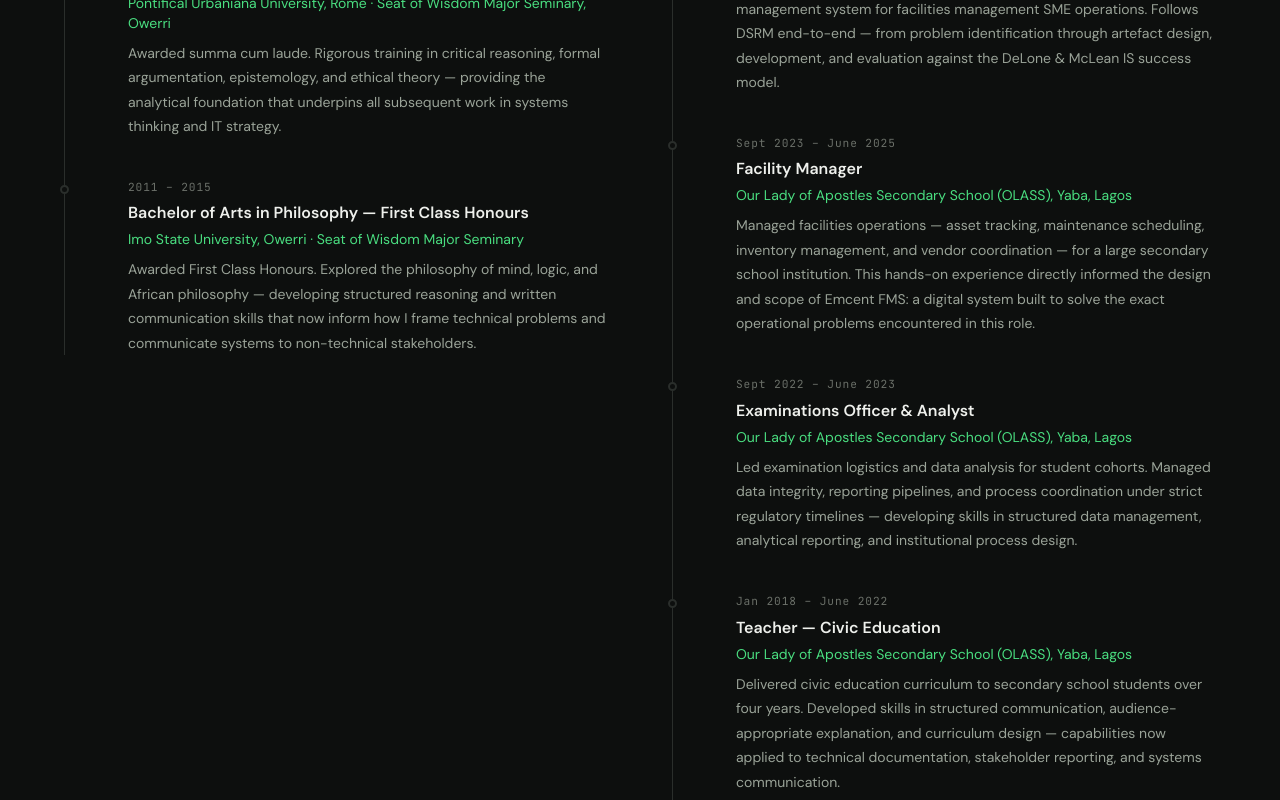
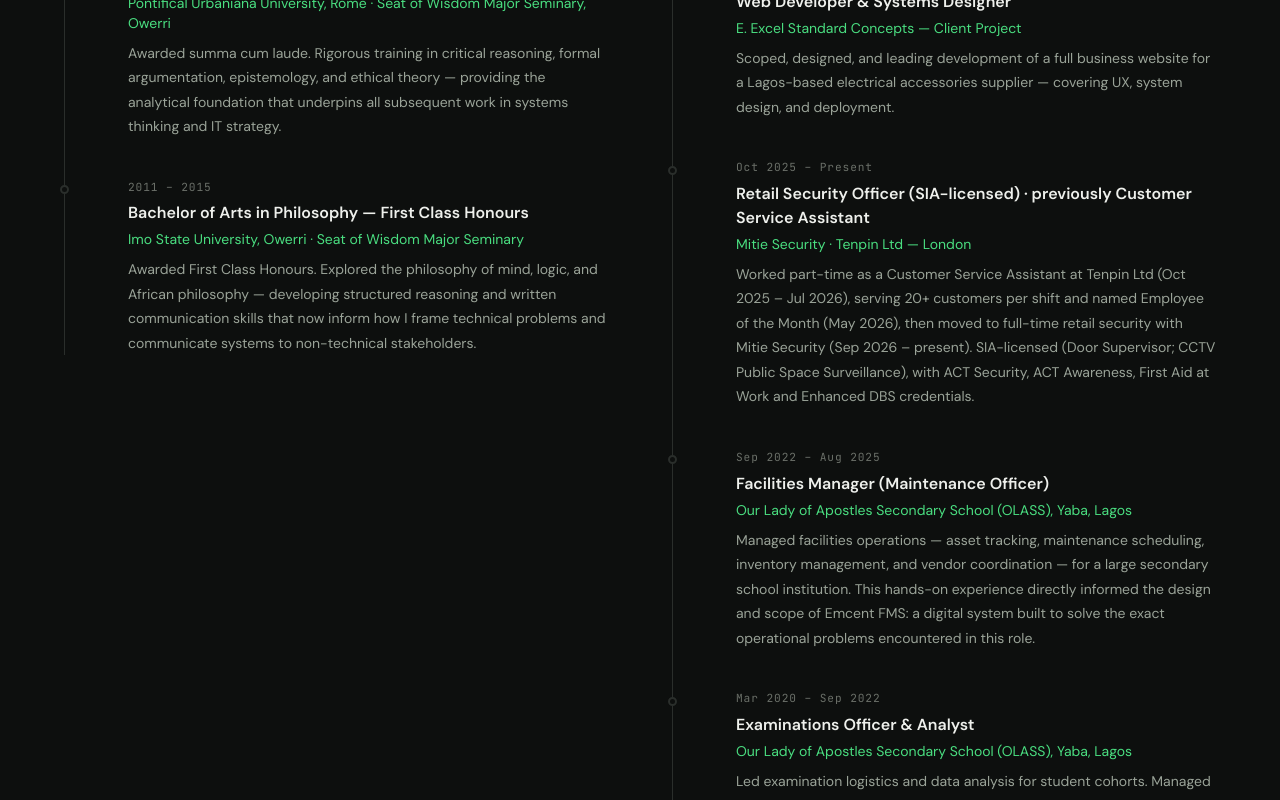
Before and after one commit to CodeEmcent/emcent-portfolio, a React (Vite) app: page / in a window 1280 px wide. Shown: the part 7020-7820 px from the top of the page. Built offline with nearby package versions, Linux system fonts and the light colour scheme.

Commit message:
content: update experience timeline with corrected OLASS dates
- Corrected OLASS role dates; noted overlapping internal promotions
- Added Retail Security Officer / Customer Service entry
- Updated dissertation entry to reflect the deployed platform

Refs #35

```diff
--- a/src/data/index.js
+++ b/src/data/index.js
@@ -275,7 +275,13 @@ export const experience = {
       desc: 'Awarded First Class Honours. Explored the philosophy of mind, logic, and African philosophy — developing structured reasoning and written communication skills that now inform how I frame technical problems and communicate systems to non-technical stakeholders.',
     },
   ],
-  work: [
+    work: [
+    {
+      period: '2025 – 2026',
+      title: 'Lead Developer & Researcher',
+      org: 'Emcent Facilities Management System — MSc Dissertation',
+      desc: 'Designed, built and deployed a production multi-tenant facility management platform (React, Django REST Framework, PostgreSQL, Django Channels) with seven-role access control, audit logging and real-time notifications. Followed Design Science Research Methodology end-to-end, from problem identification through artefact design and development to evaluation.',
+    },
     {
       period: '2026 — In Progress',
       title: 'Web Developer & Systems Designer',
@@ -283,28 +289,28 @@ export const experience = {
       desc: 'Scoped, designed, and leading development of a full business website for a Lagos-based electrical accessories supplier — covering UX, system design, and deployment.',
     },
     {
-      period: 'Sept 2025 – Present',
-      title: 'Lead Developer & Researcher',
-      org: 'Emcent Facilities Management System — MSc Dissertation',
-      desc: 'Designing and building a full-stack digital asset and inventory management system for facilities management SME operations. Follows DSRM end-to-end — from problem identification through artefact design, development, and evaluation against the DeLone & McLean IS success model.',
+      period: 'Oct 2025 – Present',
+      title: 'Retail Security Officer (SIA-licensed) · previously Customer Service Assistant',
+      org: 'Mitie Security · Tenpin Ltd — London',
+      desc: 'Worked part-time as a Customer Service Assistant at Tenpin Ltd (Oct 2025 – Jul 2026), serving 20+ customers per shift and named Employee of the Month (May 2026), then moved to full-time retail security with Mitie Security (Sep 2026 – present). SIA-licensed (Door Supervisor; CCTV Public Space Surveillance), with ACT Security, ACT Awareness, First Aid at Work and Enhanced DBS credentials.',
     },
     {
-      period: 'Sept 2023 – June 2025',
-      title: 'Facility Manager',
+      period: 'Sep 2022 – Aug 2025',
+      title: 'Facilities Manager (Maintenance Officer)',
       org: 'Our Lady of Apostles Secondary School (OLASS), Yaba, Lagos',
       desc: 'Managed facilities operations — asset tracking, maintenance scheduling, inventory management, and vendor coordination — for a large secondary school institution. This hands-on experience directly informed the design and scope of Emcent FMS: a digital system built to solve the exact operational problems encountered in this role.',
     },
     {
-      period: 'Sept 2022 – June 2023',
+      period: 'Mar 2020 – Sep 2022',
       title: 'Examinations Officer & Analyst',
       org: 'Our Lady of Apostles Secondary School (OLASS), Yaba, Lagos',
-      desc: 'Led examination logistics and data analysis for student cohorts. Managed data integrity, reporting pipelines, and process coordination under strict regulatory timelines — developing skills in structured data management, analytical reporting, and institutional process design.',
+      desc: 'Led examination logistics and data analysis for student cohorts. Managed data integrity, reporting pipelines, and process coordination under strict regulatory timelines — developing skills in structured data management, analytical reporting, and institutional process design. Held alongside teaching duties.',
     },
     {
-      period: 'Jan 2018 – June 2022',
+      period: 'Jan 2018 – Mar 2023',
       title: 'Teacher — Civic Education',
       org: 'Our Lady of Apostles Secondary School (OLASS), Yaba, Lagos',
-      desc: 'Delivered civic education curriculum to secondary school students over four years. Developed skills in structured communication, audience-appropriate explanation, and curriculum design — capabilities now applied to technical documentation, stakeholder reporting, and systems communication.',
+      desc: 'Delivered civic education curriculum to secondary school students over five years, retaining the role through two internal promotions until a successor was found. Developed skills in structured communication, audience-appropriate explanation, and curriculum design — capabilities now applied to technical documentation, stakeholder reporting, and systems communication.',
     },
     {
       period: '2010 to 2025',
```
